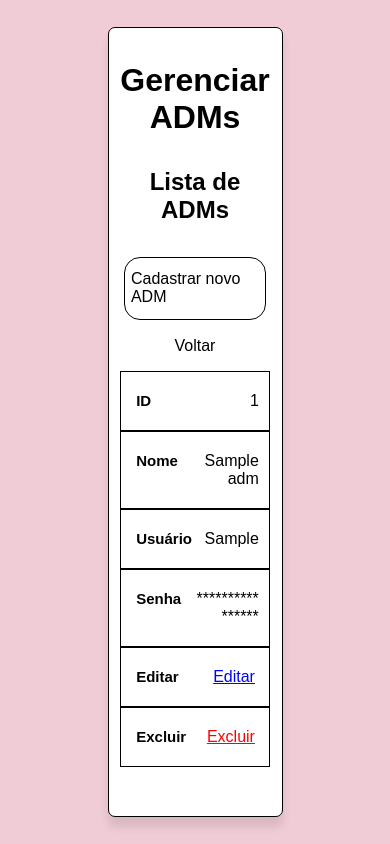
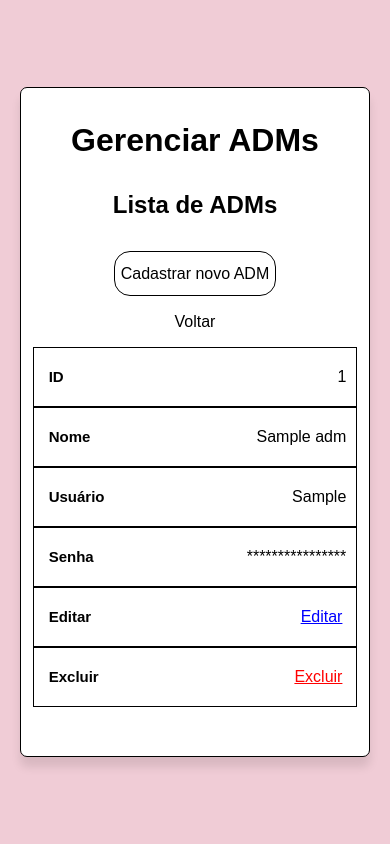
Before and after one commit to Bewwwy/TCC, a PHP site: page /pages/CRUDADMs.php in a window 390 px wide. Run offline with PHP 8.4, Linux system fonts and the light colour scheme; tables that the repository leaves empty hold one stand-in row (values such as "Sample post").

Commit message:
ajustes nos Cruds

```diff
--- a/site/banco/adm/update/update.php
+++ b/site/banco/adm/update/update.php
@@ -40,7 +40,7 @@ require_once 'update_view.php';
                 echo "<input type='text' name='user' value='". $row['user']."' disabled>";
                 echo "<label for 'nova_senha'>Nova senha</label>";
                 echo "<input type='hidden' name='user' value='". $row['user']."'>";
-                echo "<input type='password' name='senha' placeholder='Nova senha' required>";
+                echo "<input type='password' name='senha' placeholder='senha' required>";
                 echo "<button type='submit' id='btn' name='edit'>Editar</button>";
             }
             ?>
--- a/site/css/crudAdm.css
+++ b/site/css/crudAdm.css
@@ -137,8 +137,8 @@ body {
 
 .adm {
     display: flex;
-    width: 50%;
-    height: 50%;
+    width: 65%;
+    height: 65%;
     padding: 4vh 3vw;
     flex-direction: column;
     align-items: center;
@@ -193,11 +193,11 @@ a {
 }
 
 p {
-    /* white-space: nowrap;
+    white-space: nowrap;
     width: 100%;
     overflow: hidden;
-    text-overflow: ellipsis; */
-    overflow-wrap: break-word;
+    text-overflow: ellipsis;
+    /* overflow-wrap: break-word; */
 }
 
 #btn-edit {
@@ -219,11 +219,11 @@ p {
 }
 
 .tableADM td, .tableADM th {
-    /* white-space: nowrap;
+    white-space: nowrap;
     width: 100%;
     overflow-x: hidden;
-    text-overflow: ellipsis; */
-    overflow-wrap: break-word;
+    text-overflow: ellipsis;
+    /* overflow-wrap: break-word; */
     padding: 20px 10px;
     border: 1px solid black;
     text-align: center;
@@ -241,6 +241,10 @@ p {
 }
 
 @media(max-width: 700px) {
+    .adm {
+        width: 100%;
+    }
+
     h1 {
         text-align: center;
     }
@@ -249,10 +253,8 @@ p {
         text-align: center;
     }
 
-    p {
-        white-space: none;
-        overflow: none;
-        text-overflow: none;
+    #novo {
+        text-align: center;
     }
 
     .tableADM thead {
@@ -265,13 +267,14 @@ p {
         overflow: none;
         text-overflow: none;
         white-space: none;
+        /* overflow-wrap: break-word; */
     }
 
     .tableADM tr {
         margin-bottom: 15px;
-        overflow: none;
+        /* overflow: none;
         text-overflow: none;
-        white-space: none;
+        white-space: none; */
     }
 
     .tableADM td {
@@ -279,9 +282,6 @@ p {
         padding-left: 50%;
         text-align: right;
         position: relative;
-        overflow: none;
-        text-overflow: none;
-        white-space: none;
     }
     .tableADM td::before {
         content: attr(data-label);
--- a/site/css/login.css
+++ b/site/css/login.css
@@ -23,7 +23,7 @@ html {
     justify-content: center;
     align-items: center;
     min-height: 100vh;
-    /* background-color: var(--l_grey); */
+    background-color: rgb(240, 204, 214);
 }
 
 /*
```
Also changed, not shown: site/css/c_adm.css (+9 -5 lines), site/css/crudAnimal.css (+17 -16 lines).
